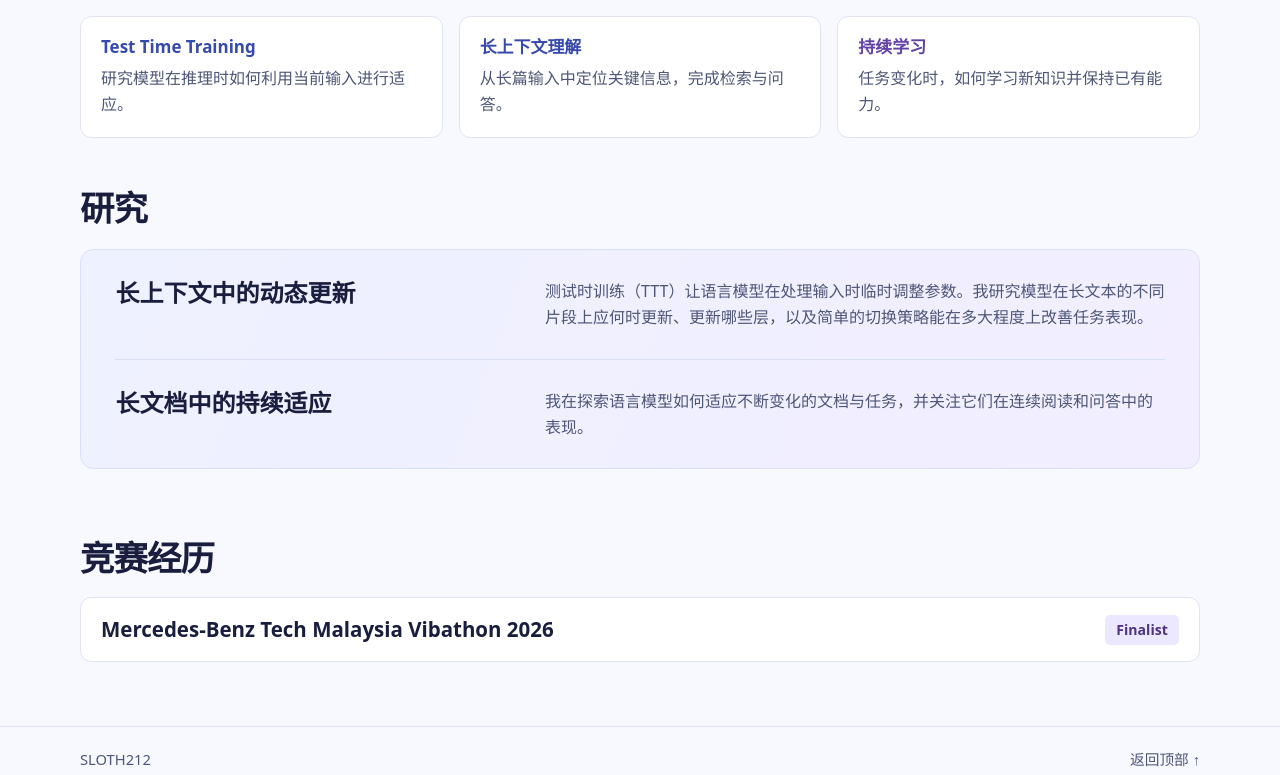
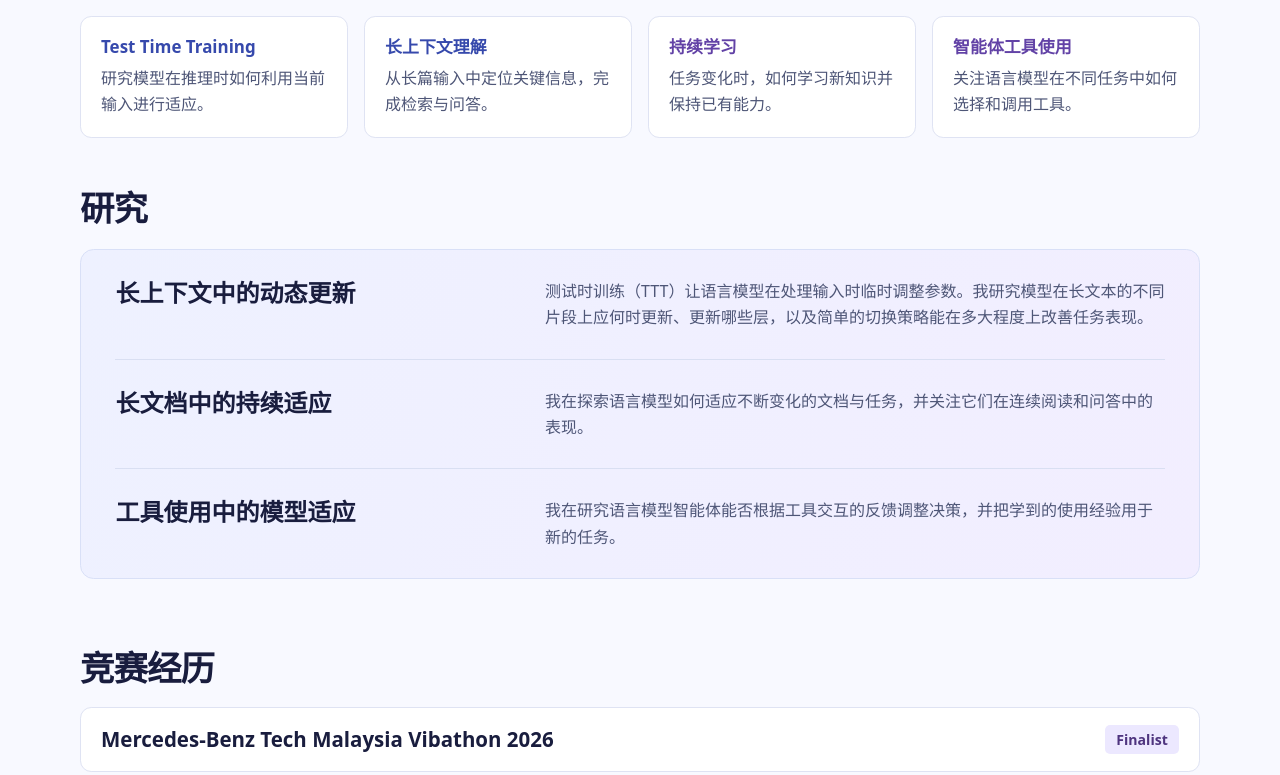
Before and after one commit to SLOTH212/sloth212.github.io, a plain HTML site: page index.html in a window 1280 px wide. Shown: the part 701-1476 px from the top of the page. Drawn offline with Linux system fonts and the light colour scheme.

Commit message:
Describe agent tool-use research

```diff
--- a/index.html
+++ b/index.html
@@ -180,7 +180,7 @@
     .section-title { font-size: clamp(1.5rem, 3.4vw, 2.15rem); letter-spacing: -0.025em; }
     .interest-list {
       display: grid;
-      grid-template-columns: repeat(3, minmax(0, 1fr));
+      grid-template-columns: repeat(4, minmax(0, 1fr));
       gap: 1rem;
       margin-top: 1.25rem;
       padding: 0;
@@ -193,7 +193,7 @@
       background: var(--white);
     }
     .interest-list h3 { margin-bottom: 0.45rem; color: var(--blue); font-size: 1.06rem; }
-    .interest-list li:last-child h3 { color: var(--violet); }
+    .interest-list li:nth-child(n+3) h3 { color: var(--violet); }
     .interest-list p, .research-entry p { color: var(--muted); }
 
     .research { padding-bottom: clamp(2.5rem, 5.2vw, 4.2rem); }
@@ -248,6 +248,9 @@
     }
     .footer a:hover { color: var(--blue); text-decoration: underline; }
 
+    @media (max-width: 60rem) {
+      .interest-list { grid-template-columns: repeat(2, minmax(0, 1fr)); }
+    }
     @media (max-width: 52rem) {
       .hero { grid-template-columns: 1fr; }
       .flow { max-width: 34rem; }
@@ -331,6 +334,10 @@
             <h3>持续学习</h3>
             <p>任务变化时，如何学习新知识并保持已有能力。</p>
           </li>
+          <li>
+            <h3>智能体工具使用</h3>
+            <p>关注语言模型在不同任务中如何选择和调用工具。</p>
+          </li>
         </ul>
       </section>
 
@@ -344,6 +351,10 @@
           <article class="research-entry" id="projects">
             <h3>长文档中的持续适应</h3>
             <p>我在探索语言模型如何适应不断变化的文档与任务，并关注它们在连续阅读和问答中的表现。</p>
+          </article>
+          <article class="research-entry">
+            <h3>工具使用中的模型适应</h3>
+            <p>我在研究语言模型智能体能否根据工具交互的反馈调整决策，并把学到的使用经验用于新的任务。</p>
           </article>
         </div>
       </section>
```
